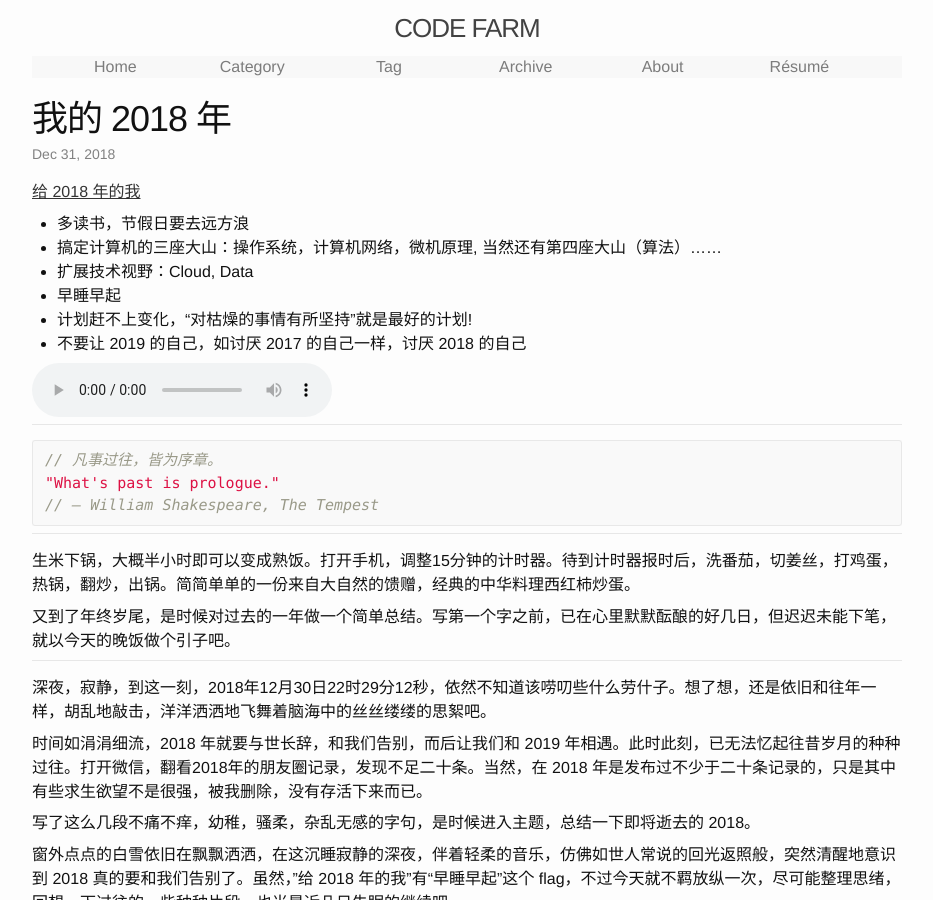
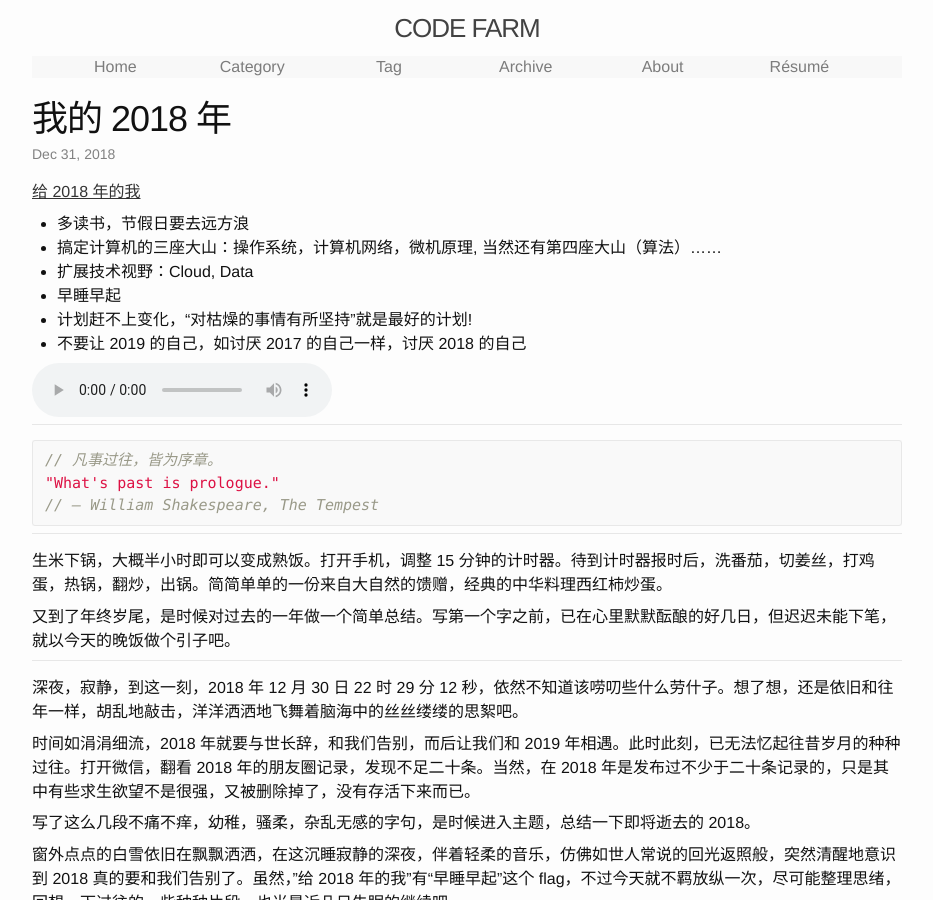
Before and after one commit to ousiax/ousiax.github.io, a Jekyll site: the page built from _journalctl/2018-12-31-annual-summary-2018.md, in a window 1280 px wide and 900 px high. Shown: the whole window, without its empty margins (173-1106 px from the left). Built offline with Jekyll 4.4.1, drawn with Linux system fonts in a browser that asks for light colours.

Commit message:
Update 2018-12-31-annual-summary-2018.md

```diff
--- a/_journalctl/2018-12-31-annual-summary-2018.md
+++ b/_journalctl/2018-12-31-annual-summary-2018.md
@@ -50,15 +50,15 @@ Your browser does not support the audio element.
 
 - - -
 
-生米下锅，大概半小时即可以变成熟饭。打开手机，调整15分钟的计时器。待到计时器报时后，洗番茄，切姜丝，打鸡蛋，热锅，翻炒，出锅。简简单单的一份来自大自然的馈赠，经典的中华料理西红柿炒蛋。
+生米下锅，大概半小时即可以变成熟饭。打开手机，调整 15 分钟的计时器。待到计时器报时后，洗番茄，切姜丝，打鸡蛋，热锅，翻炒，出锅。简简单单的一份来自大自然的馈赠，经典的中华料理西红柿炒蛋。
 
 又到了年终岁尾，是时候对过去的一年做一个简单总结。写第一个字之前，已在心里默默酝酿的好几日，但迟迟未能下笔，就以今天的晚饭做个引子吧。
 
 - - -
 
-深夜，寂静，到这一刻，2018年12月30日22时29分12秒，依然不知道该唠叨些什么劳什子。想了想，还是依旧和往年一样，胡乱地敲击，洋洋洒洒地飞舞着脑海中的丝丝缕缕的思絮吧。
+深夜，寂静，到这一刻，2018 年 12 月 30 日 22 时 29 分 12 秒，依然不知道该唠叨些什么劳什子。想了想，还是依旧和往年一样，胡乱地敲击，洋洋洒洒地飞舞着脑海中的丝丝缕缕的思絮吧。
 
-时间如涓涓细流，2018 年就要与世长辞，和我们告别，而后让我们和 2019 年相遇。此时此刻，已无法忆起往昔岁月的种种过往。打开微信，翻看2018年的朋友圈记录，发现不足二十条。当然，在 2018 年是发布过不少于二十条记录的，只是其中有些求生欲望不是很强，被我删除，没有存活下来而已。
+时间如涓涓细流，2018 年就要与世长辞，和我们告别，而后让我们和 2019 年相遇。此时此刻，已无法忆起往昔岁月的种种过往。打开微信，翻看 2018 年的朋友圈记录，发现不足二十条。当然，在 2018 年是发布过不少于二十条记录的，只是其中有些求生欲望不是很强，又被删除掉了，没有存活下来而已。
 
 写了这么几段不痛不痒，幼稚，骚柔，杂乱无感的字句，是时候进入主题，总结一下即将逝去的 2018。
 
```
